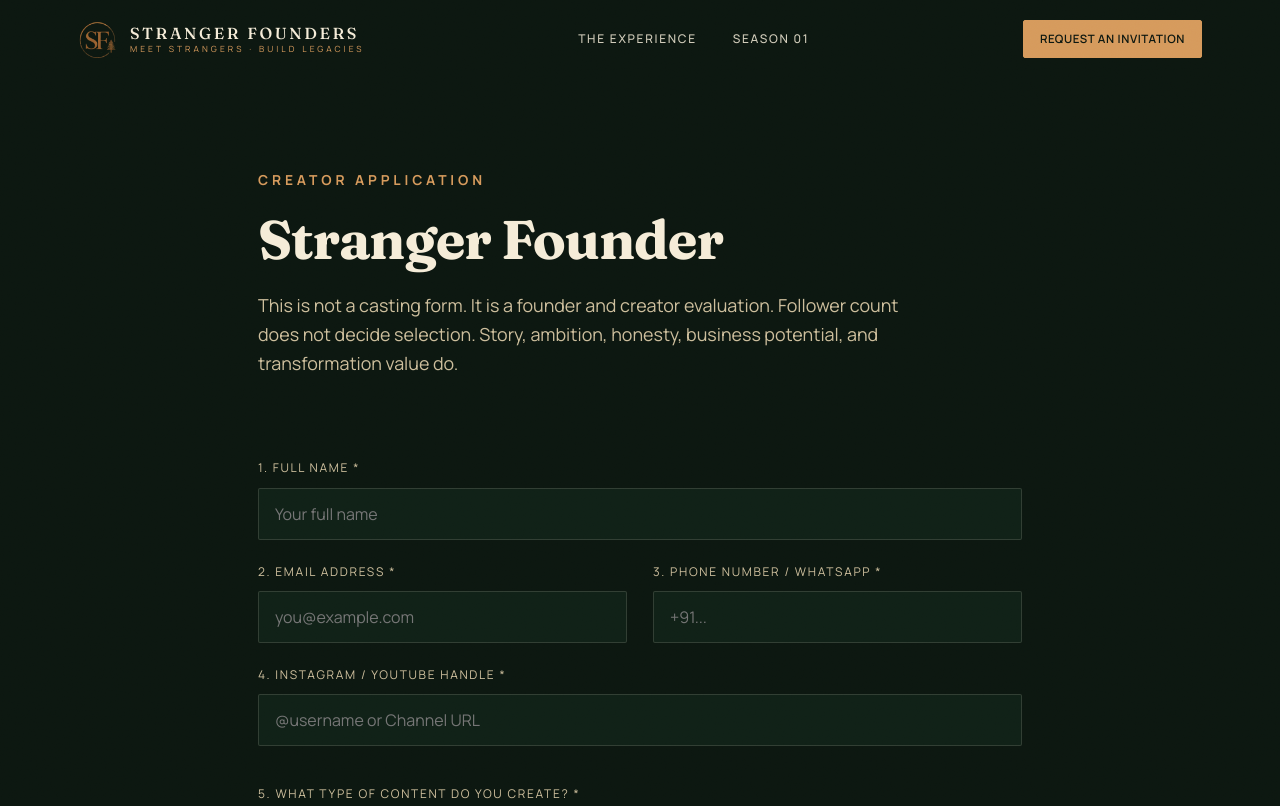
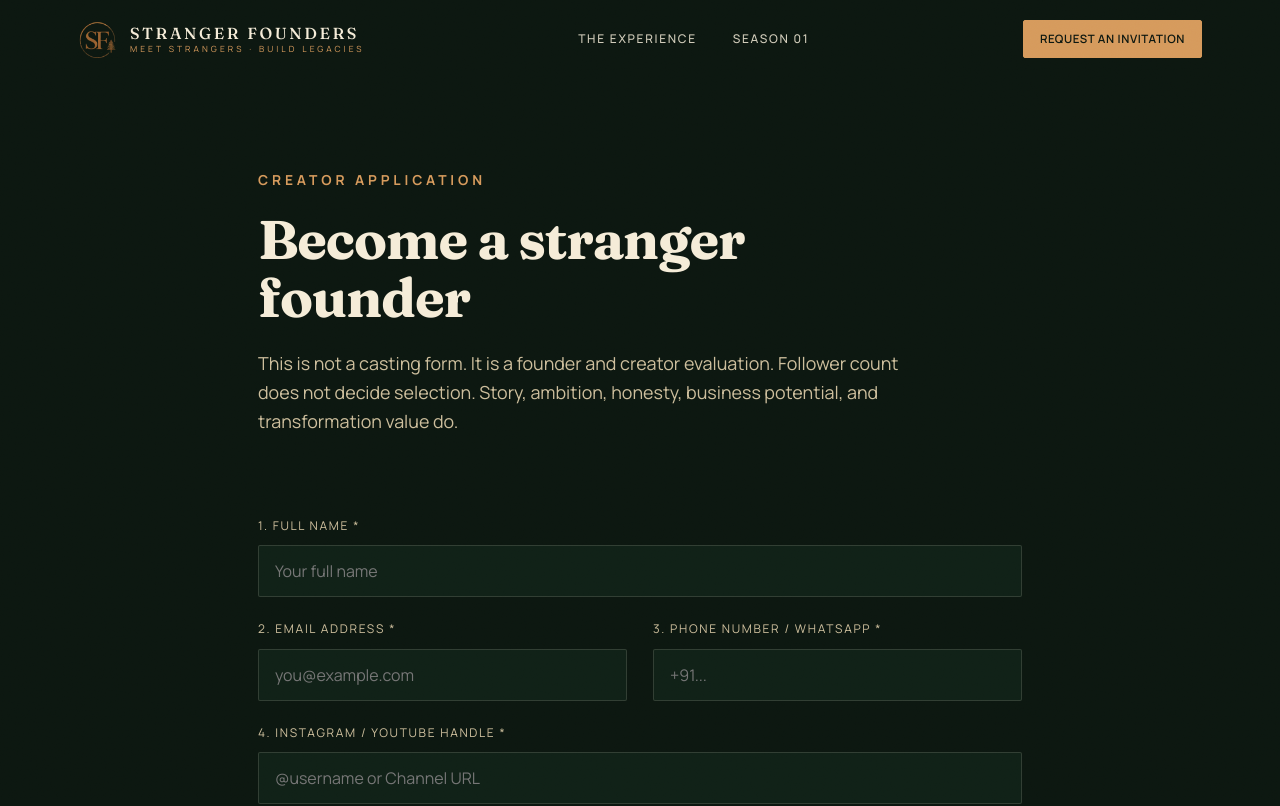
Before and after one commit to Yash-Yelave/stranger-founders, a React (Vite) app: page /apply in a window 1280 px wide. Shown: the top 806 px of the page. Built offline with nearby package versions, Linux system fonts and the light colour scheme.

Commit message:
feat: add creator application page with multi-step form state management

```diff
--- a/src/pages/Apply.jsx
+++ b/src/pages/Apply.jsx
@@ -60,7 +60,7 @@ export default function Apply() {
         <div className="container narrow">
           <Reveal><span className="eyebrow">Creator Application</span></Reveal>
           <Reveal as="h1" className="display" delay={1}>
-            Stranger Founder
+            Become a stranger founder
           </Reveal>
           <Reveal as="p" className="lead muted" delay={2} style={{ maxWidth: '60ch' }}>
             This is not a casting form. It is a founder and creator evaluation. Follower count does not decide selection. Story, ambition, honesty, business potential, and transformation value do.
```
